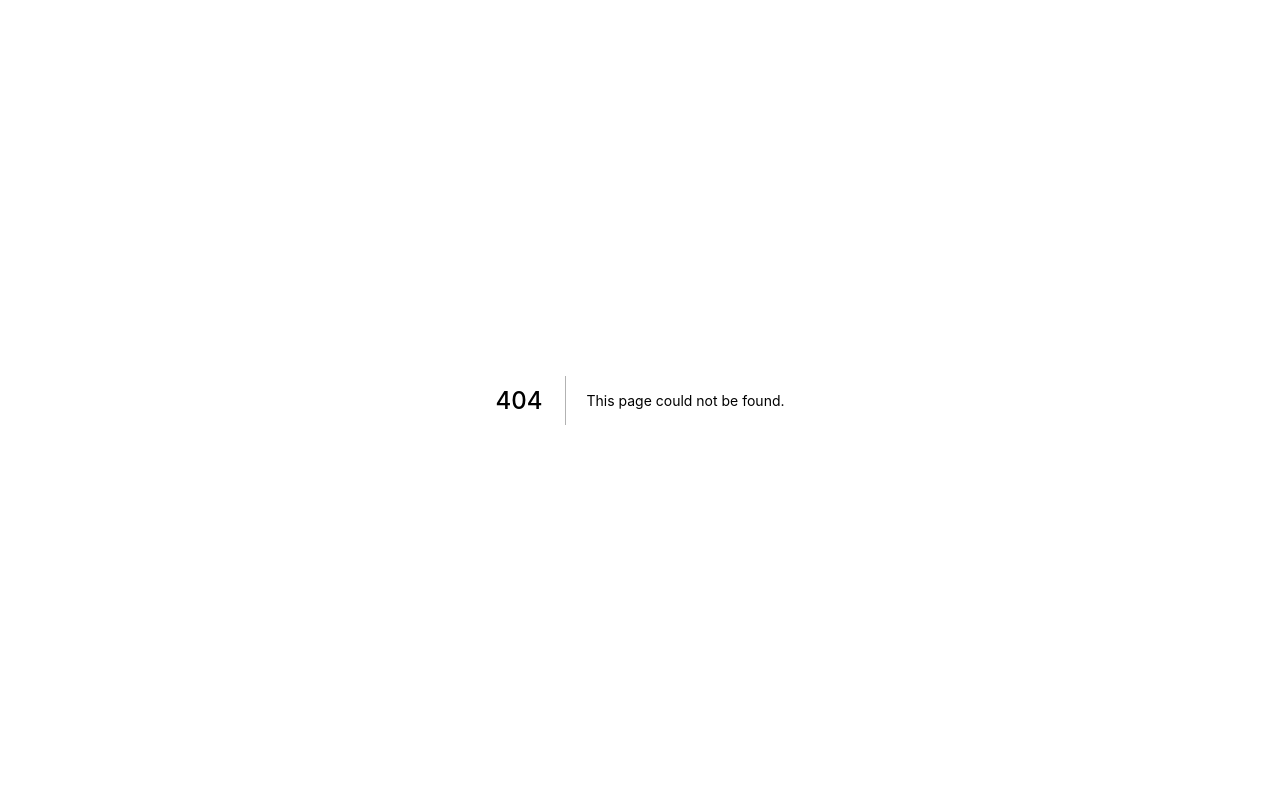
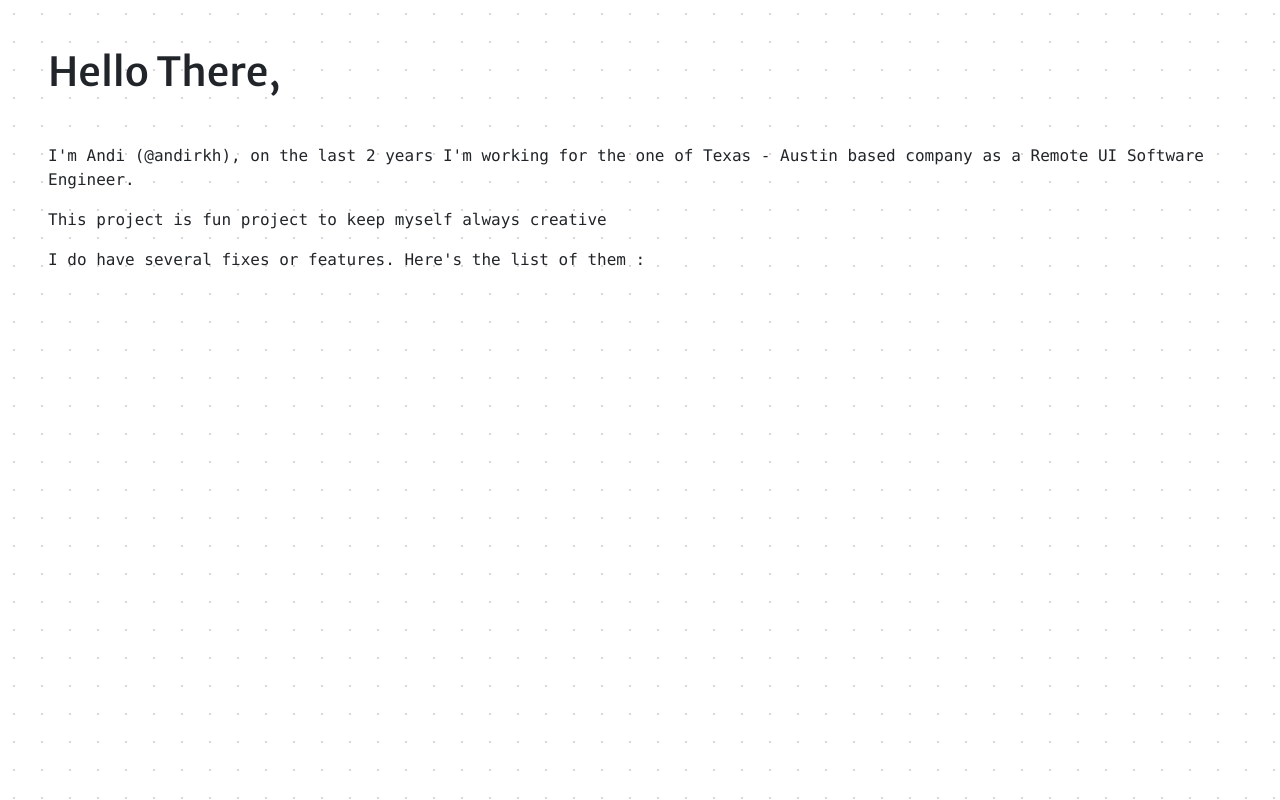
Before and after one commit to andirkh/shoes-customizer, a Next.js app: page /story in a window 1280 px wide. Before the commit this address had no page. Built offline with nearby package versions, Linux system fonts and the light colour scheme.

Commit message:
fix: page name

```diff
--- a/pages/about/index.js
+++ b/pages/story/index.js
@@ -31,6 +31,7 @@
         <h1 className="mb-5">Hello There,</h1>
         <p className="text-monospace">{`I'm Andi (@andirkh), on the last 2 years I'm working for the one of Texas - Austin based company as a Remote UI Software Engineer.`}</p>
         <p className="text-monospace">{`This project is fun project to keep myself always creative`}</p>
+        <p className="text-monospace">{`I do have several fixes or features. Here's the list of them :`}</p>
       </div>
     </div>
   );
```
